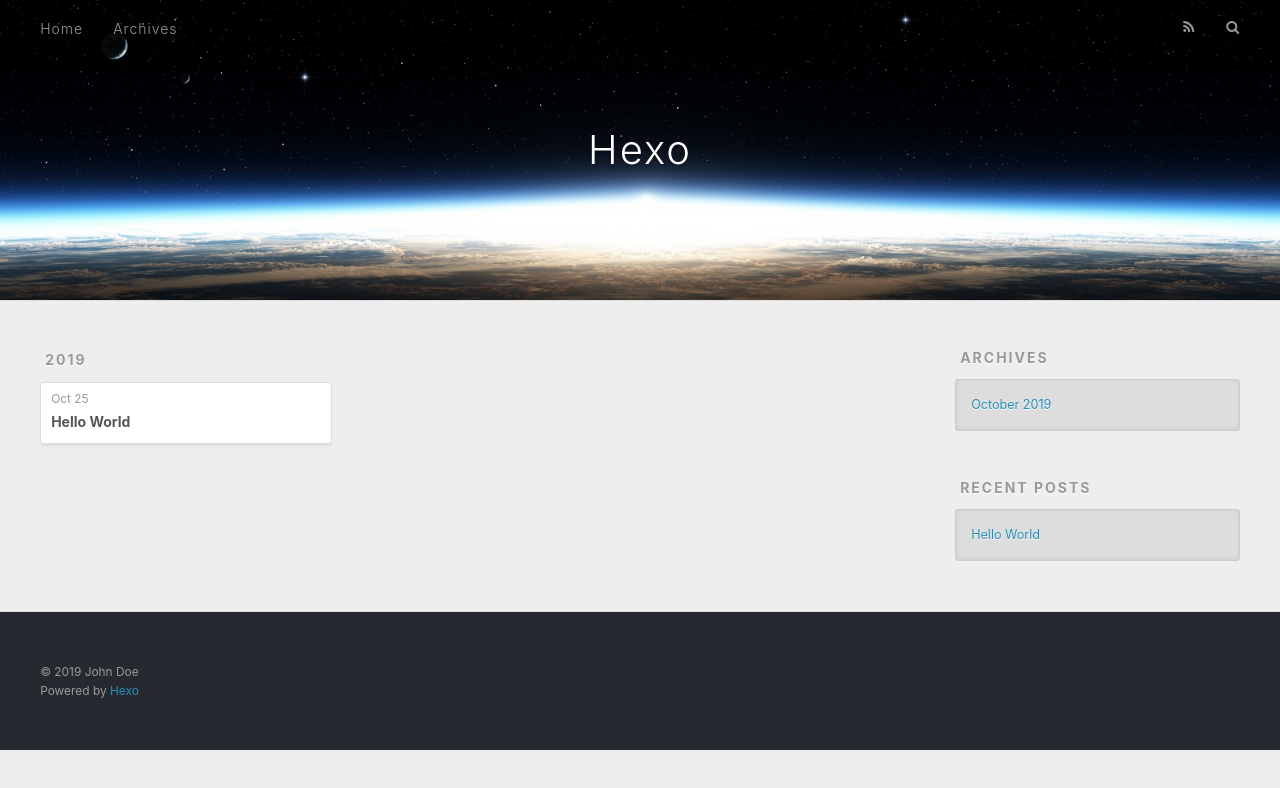
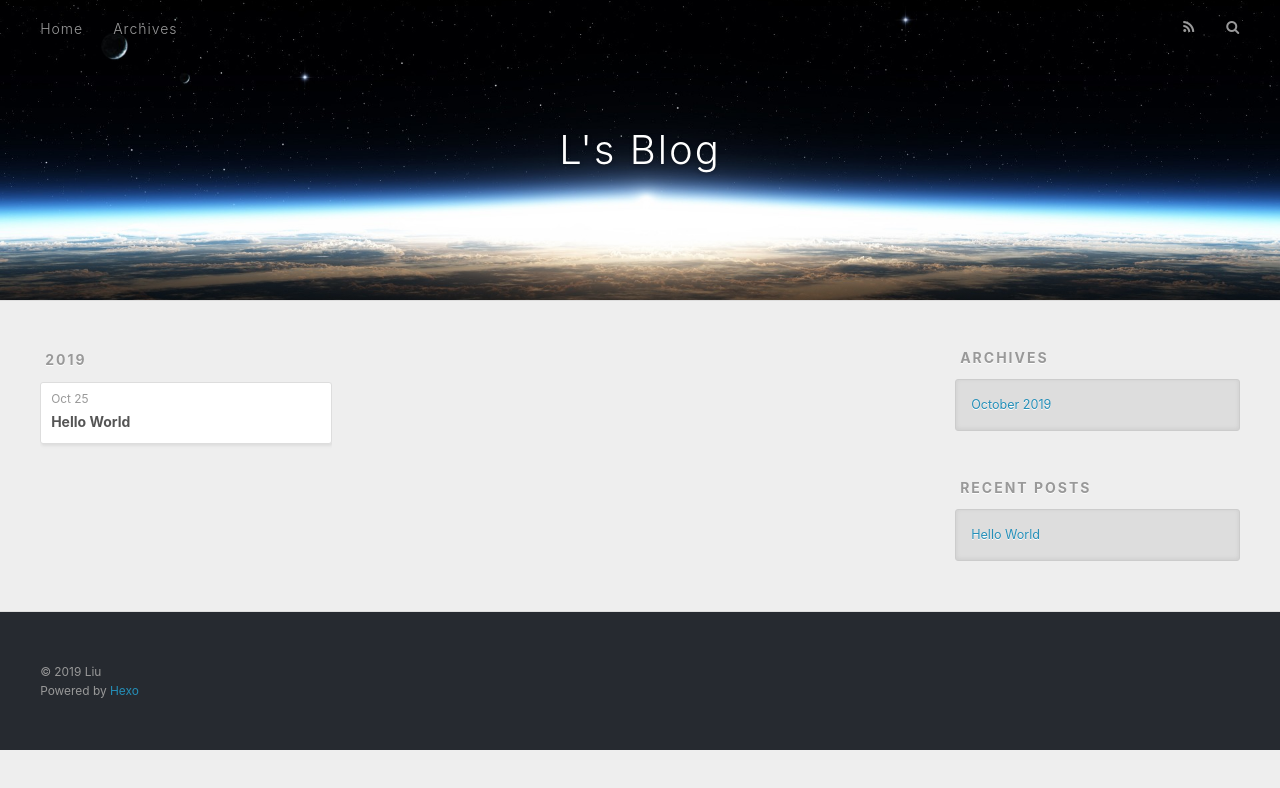
Before and after one commit to lyp694096417/LBlog.github.io, a plain HTML site: page archives/2019/10/index.html in a window 1280 px wide. Drawn offline with nearby package versions, Linux system fonts and the light colour scheme.

Commit message:
Site updated: 2019-10-25 16:38:45

```diff
--- a/archives/2019/10/index.html
+++ b/archives/2019/10/index.html
@@ -5,16 +5,16 @@
 
 
 
-  <title>Archives: 2019/10 | Hexo</title>
+  <title>Archives: 2019/10 | L&#39;s Blog</title>
   <meta name="viewport" content="width=device-width, initial-scale=1, maximum-scale=1">
   <meta property="og:type" content="website">
-<meta property="og:title" content="Hexo">
+<meta property="og:title" content="L&#39;s Blog">
 <meta property="og:url" content="http:&#x2F;&#x2F;yoursite.com&#x2F;archives&#x2F;2019&#x2F;10&#x2F;index.html">
-<meta property="og:site_name" content="Hexo">
-<meta property="og:locale" content="en">
+<meta property="og:site_name" content="L&#39;s Blog">
+<meta property="og:locale" content="zh">
 <meta name="twitter:card" content="summary">
 
-    <link rel="alternate" href="/atom.xml" title="Hexo" type="application/atom+xml">
+    <link rel="alternate" href="/atom.xml" title="L&#39;s Blog" type="application/atom+xml">
 
 
     <link rel="icon" href="/favicon.png">
@@ -33,7 +33,7 @@
   <div id="header-outer" class="outer">
     <div id="header-title" class="inner">
       <h1 id="logo-wrap">
-        <a href="/" id="logo">Hexo</a>
+        <a href="/" id="logo">L&#39;s Blog</a>
       </h1>
 
     </div>
@@ -138,7 +138,7 @@
 
   <div class="outer">
     <div id="footer-info" class="inner">
-      &copy; 2019 John Doe<br>
+      &copy; 2019 Liu<br>
       Powered by <a href="http://hexo.io/" target="_blank">Hexo</a>
     </div>
   </div>
```
Also changed, not shown: 2019/10/25/hello-world/index.html (+7 -7 lines), archives/2019/index.html (+7 -7 lines), archives/index.html (+7 -7 lines), index.html (+8 -8 lines).
